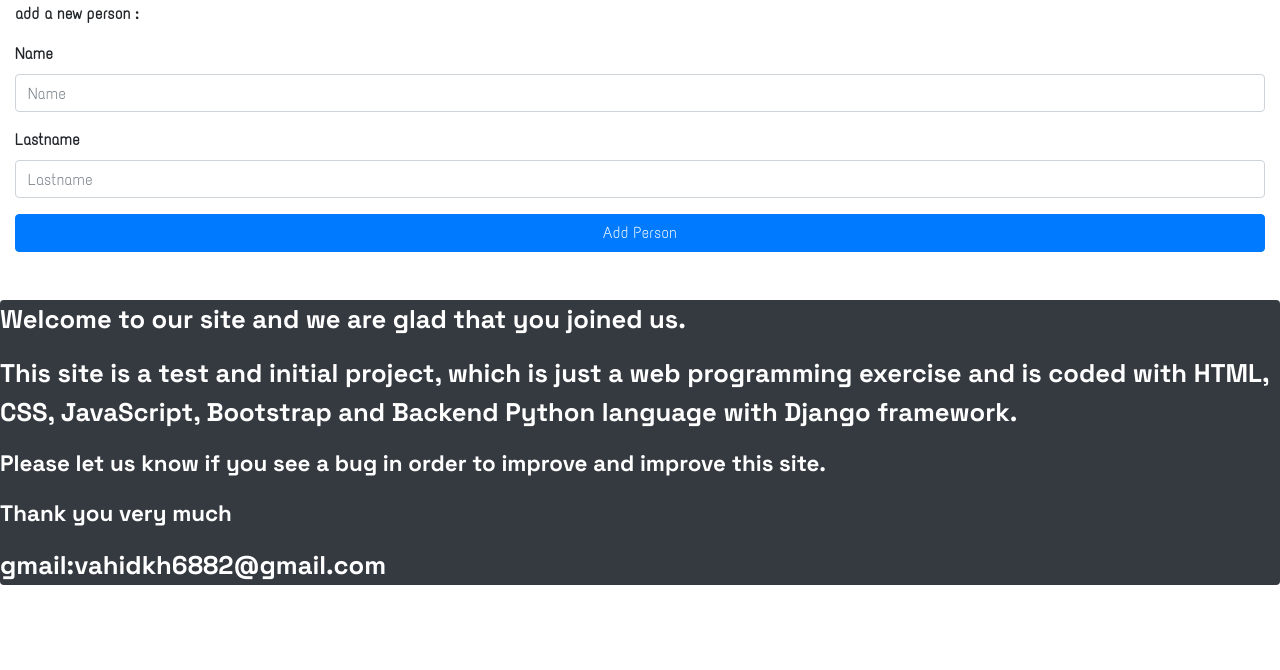
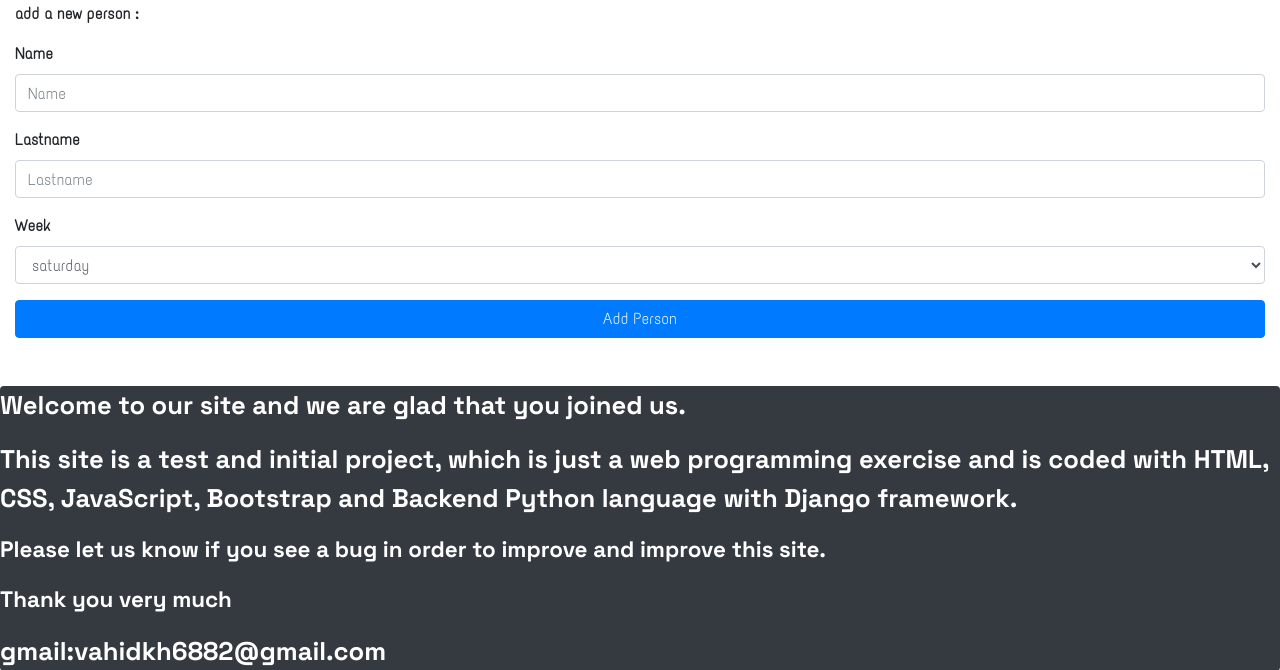
Before and after one commit to vahidkh6882/vahidkh, a Django app: page /new_person/ in a window 1280 px wide. Shown: the part 58-728 px from the top of the page. Run offline with Django 4.2, Linux system fonts and the light colour scheme; the visitor is signed in with stand-in values (Sample User, id 1); some libraries are stand-ins or nearby versions.

Commit message:
week added succesfully

```diff
--- a/app1/forms.py
+++ b/app1/forms.py
@@ -3,12 +3,7 @@ from .models import Person,Expenses,Comment
 class PersonForm(forms.ModelForm):
     class Meta :
         model=Person
-        fields=['name','lastname']
-        labels={'text':''}
-class PersonFormall(forms.ModelForm):
-    class Meta :
-        model=Person
-        fields=['bullet']
+        fields=['name','lastname','week']
         labels={'text':''}
 class ExpensesForm(forms.ModelForm):
     class Meta :
--- a/app1/models.py
+++ b/app1/models.py
@@ -1,12 +1,14 @@
 from django.db import models
 from django.contrib.auth.models import User
 class Person(models.Model):
+    CHOICES=((0,'saturday'),(1,'sunday'),(2,'monday'),(3,'tuesday'),(4,'thursday'),(5,'wednesday'),(6,'friday'))
     captain=models.ForeignKey(User,on_delete=models.CASCADE)
     adminswitch=models.BooleanField(default=False)
     name=models.CharField(max_length=200)
     lastname=models.CharField(max_length=200)
     owe=models.IntegerField()
     bullet=models.IntegerField()
+    week = models.IntegerField(choices=CHOICES, default="user")
     def __str__(self):
         return self.name + " " + self.lastname
 class Expenses(models.Model):
--- a/app1/templates/app1/persons_personal.html
+++ b/app1/templates/app1/persons_personal.html
@@ -7,7 +7,8 @@
 	<div class=" card-body font-weight-bolder ">
 		<p>details:</p>
 			<p>this person have <kbd> {{person.bullet}} </kbd> tomans in his bullet </p>
-			and he should pay <kbd> {{person.owe}} </kbd> tomans to the leader
+			<p>, he should pay <kbd> {{person.owe}} </kbd> tomans to the leader</p>
+			<p>and he should do the duties on <kbd>{{duty}}</kbd> .</p>
 	</div>
 	<div class="card-footer d-flex justify-content-between ">
 	    <a href="{% url 'app1:edit_person_bullet' person.id %}">edit bullet</a>
--- a/app1/views.py
+++ b/app1/views.py
@@ -1,6 +1,6 @@
 from django.shortcuts import render,redirect,get_object_or_404
 from .models import Person,Expenses,Comment
-from .forms import PersonForm,ExpensesForm,PersonFormall,CommentForm
+from .forms import PersonForm,ExpensesForm,CommentForm
 from django.http import Http404
 from django.contrib.auth.decorators import login_required
 def index(request):
@@ -22,9 +22,11 @@ def person(request):                                                #persons lis
 @login_required
 def persons_personal(request,topic_id):                                      #page of a person in a captain group
     person=get_object_or_404(Person,id=topic_id)
+    weeks={0:'saturday',1:'sunday',2:'monday',3:'tuesday',4:'thursday',5:'wednesday',6:'friday'}
+    duty=weeks[person.week]
     if person.captain != request.user :
         raise Http404
-    context={'person':person}
+    context={'person':person,'duty':duty}
     return render(request,'app1/persons_personal.html',context)
 @login_required
 def expenses(request):                                                  #page expenses
@@ -33,12 +35,16 @@ def expenses(request):                                                  #page ex
     return render(request,'app1/expenses.html',context)
 @login_required
 def new_person(request):
+    persons=Person.objects.filter(captain=request.user)
     if request.method !='POST' :
         form=PersonForm()
     else:
         form=PersonForm(data=request.POST)
         if form.is_valid():
             new_person=form.save(commit=False)
+            for x in persons :
+                if new_person.week == x.week:
+                    raise Http404
             new_person.captain=request.user
             new_person.adminswitch=False
             new_person.owe=0
@@ -129,12 +135,17 @@ def edit_person_bullet(request,entry_id) :
     return render(request,'app1/edit_person_bullet.html',context)
 @login_required
 def edit_person(request,entry_id):
+    persons=Person.objects.filter(captain=request.user)
     person=Person.objects.get(id=entry_id)
     if request.method != 'POST' :
         form=PersonForm(instance=person)
     else :
         form=PersonForm(instance=person,data=request.POST)
         if form.is_valid():
+            editperson=form.save(commit=False)
+            for x in persons :
+                if editperson.week == x.week:
+                    raise Http404
             form.save()
             return redirect('app1:person')
     context={'person':person,'form':form}
```
Also changed, not shown: app1/migrations/0009_person_week.py (added), app1/migrations/0010_alter_person_week.py (added), app1/migrations/0011_alter_person_week.py (added), app1/migrations/0012_alter_person_week.py (added), app1/migrations/0013_alter_person_week.py (added).
